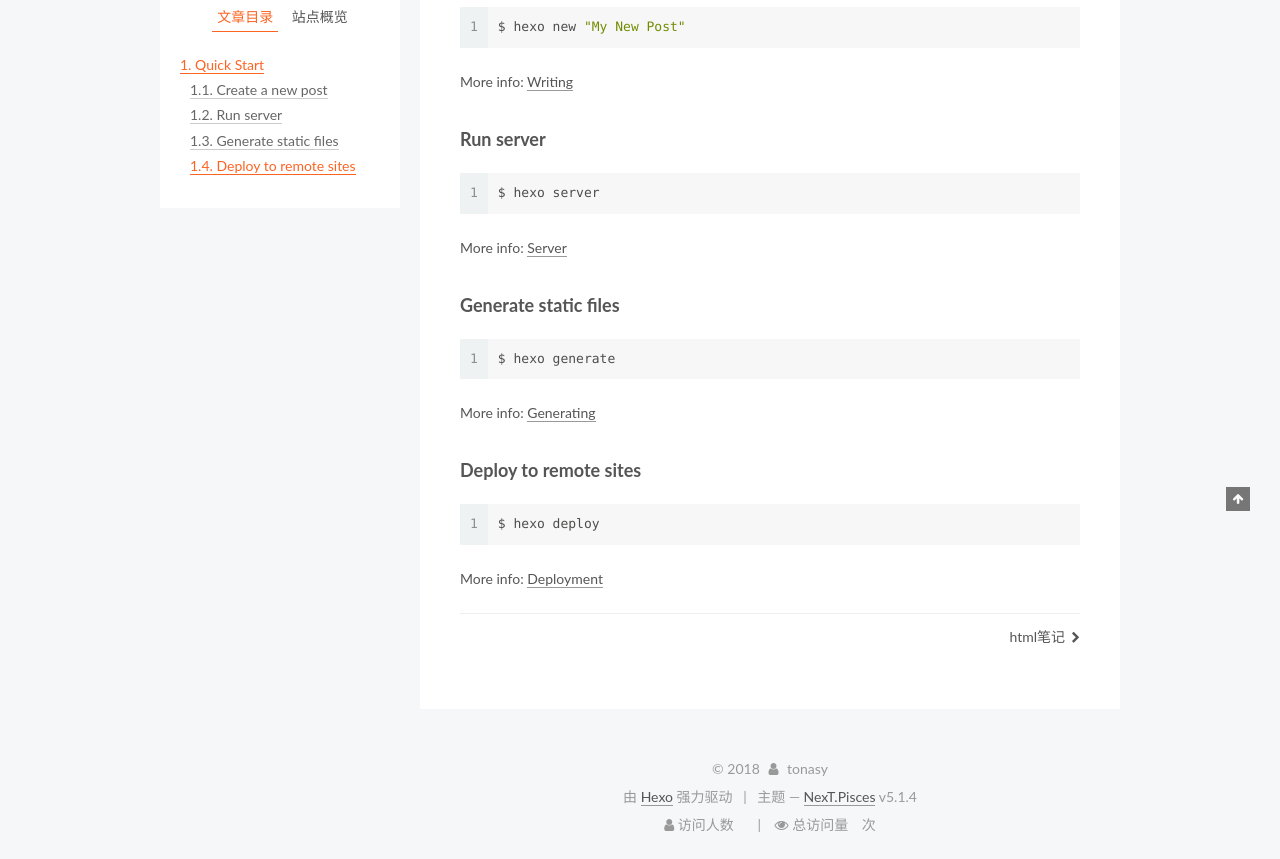
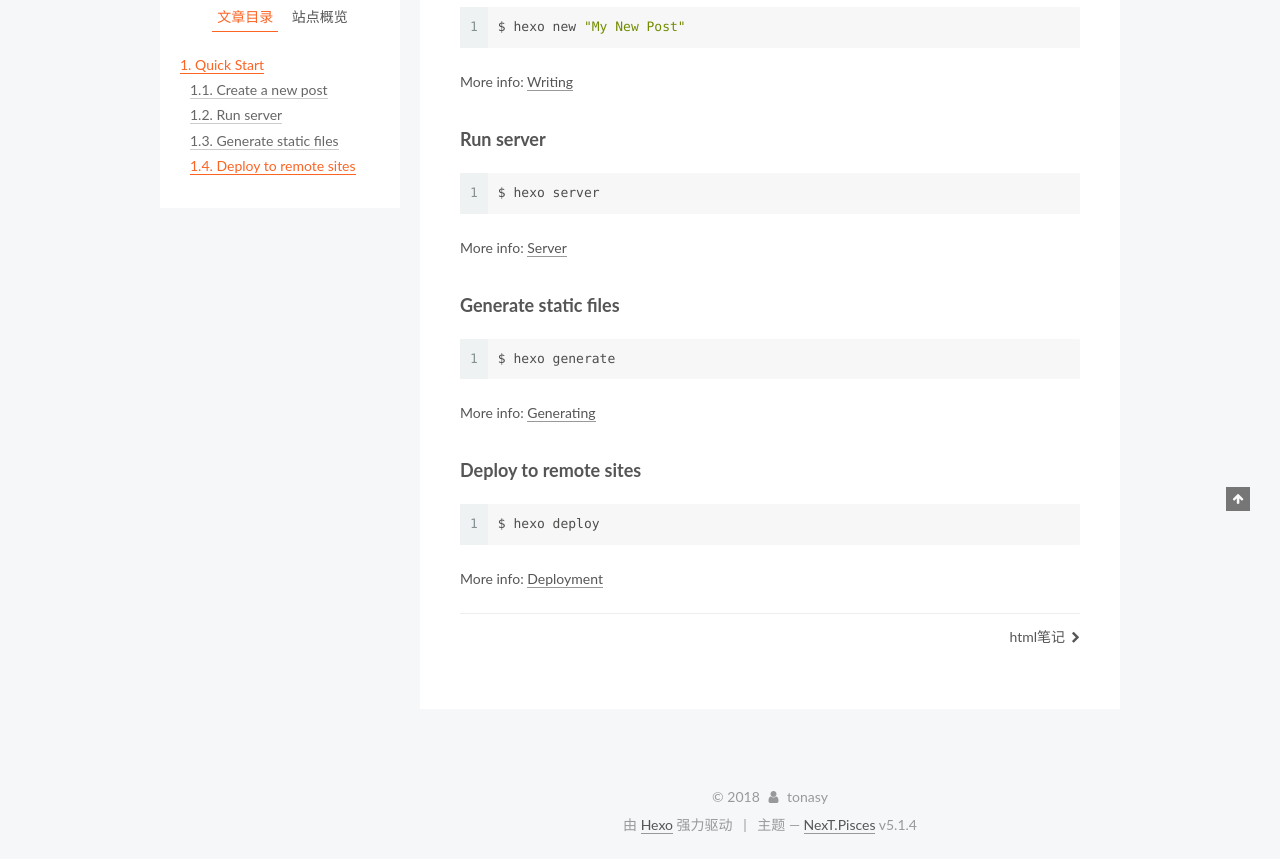
Before and after one commit to LWTang/LWTang.github.io, a plain HTML site: page 2018/11/23/hello-world/index.html in a window 1280 px wide. Shown: the part 389-1248 px from the top of the page. Drawn offline with Linux system fonts and the light colour scheme; some packages are replaced by stand-ins of ours; a script that the page names is missing.

Commit message:
Site updated: 2018-11-23 21:09:54

```diff
--- a/2018/11/23/hello-world/index.html
+++ b/2018/11/23/hello-world/index.html
@@ -575,19 +575,7 @@
   <script async src="https://dn-lbstatics.qbox.me/busuanzi/2.3/busuanzi.pure.mini.js"></script>
 
 
-    <span class="site-uv">
-      <i class="fa fa-user"></i> 访问人数
-      <span class="busuanzi-value" id="busuanzi_value_site_uv"></span>
 
-    </span>
-
-
-
-    <span class="site-pv">
-      <i class="fa fa-eye"></i> 总访问量
-      <span class="busuanzi-value" id="busuanzi_value_site_pv"></span>
-      次
-    </span>
 
 </div>
 
```
Also changed, not shown: 2018/11/23/hexo-command/index.html (+0 -12 lines), 2018/11/23/html-notes/index.html (+0 -12 lines), about/index.html (+0 -12 lines), archives/2018/11/index.html (+0 -12 lines), archives/2018/index.html (+0 -12 lines), archives/index.html (+0 -12 lines), categories/index.html (+0 -12 lines), categories/工具/index.html (+0 -12 lines), categories/语言/index.html (+0 -12 lines), index.html (+0 -12 lines), tags/hexo/index.html (+0 -12 lines), tags/html/index.html (+0 -12 lines), tags/index.html (+0 -12 lines), tags/前端/index.html (+0 -12 lines).
